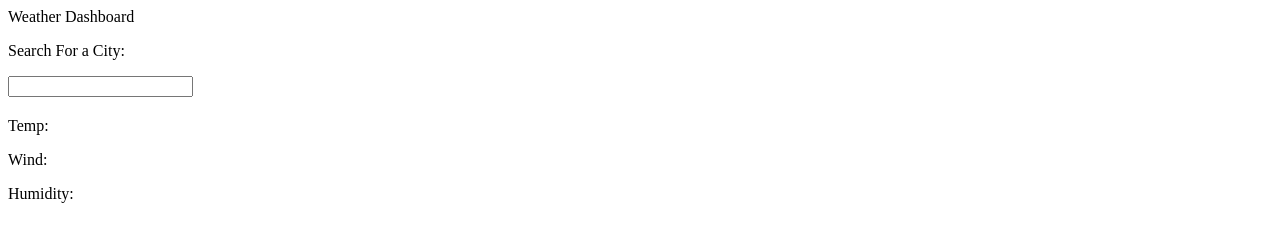
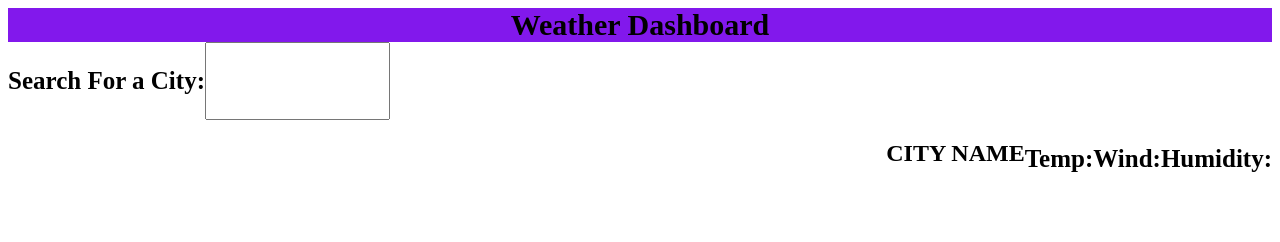
Before and after one commit to Carissella/Weather-Forecast-Dashboard, a plain HTML site: page index.html in a window 1280 px wide. Drawn offline with Linux system fonts and the light colour scheme.

Commit message:
created CSS file and styled basic structure

```diff
--- /dev/null
+++ b/Assets/style.css
@@ -0,0 +1,29 @@
+header {
+    background-color:rgb(130, 24, 236);
+    font-size: 30px;
+    font-weight: bold;
+    text-align: center;
+
+}
+
+p {
+    font-weight: bold;
+    font-size: 25px;
+}
+
+#side-bar {
+    display: flex;
+    justify-content: left;
+
+}
+
+#current-weather {
+    display: flex;
+    justify-content: right;
+
+}
+
+#five-day {
+    display: flex;
+    justify-content: right;
+}
--- a/index.html
+++ b/index.html
@@ -4,19 +4,22 @@
     <meta charset="UTF-8">
     <meta http-equiv="X-UA-Compatible" content="IE=edge">
     <meta name="viewport" content="width=device-width, initial-scale=1.0">
+    <link rel="stylesheet" href="Assets/style.css">
     <title>Weather Dashboard</title>
 </head>
 <body>
     <header>Weather Dashboard</header>
     <section id="side-bar">
         <p>Search For a City:</p>
-        <input type="text">
+        <input type="text" >
     </section>
+
+
     <section id="current-weather">
-        <h1 id="city"></h1>
-        <p>Temp: </p>
-        <p>Wind: </p>
-        <p>Humidity: </p>
+        <h1 id="city">CITY NAME</h1>
+        <p id="temp">Temp: </p>
+        <p id="wind">Wind: </p>
+        <p id="humidity">Humidity: </p>
     </section>
 
     <section id="five-day forecast">
```
